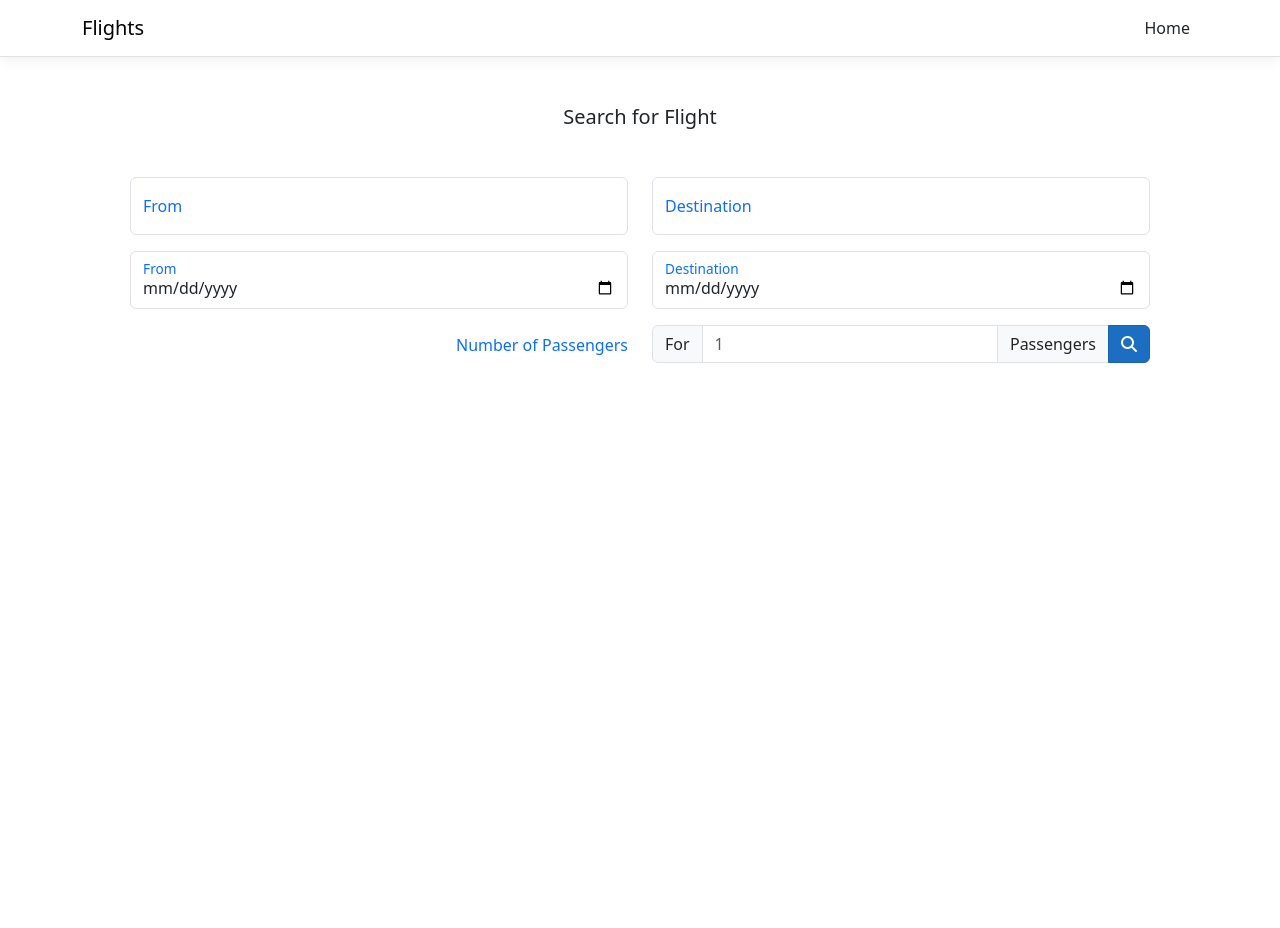
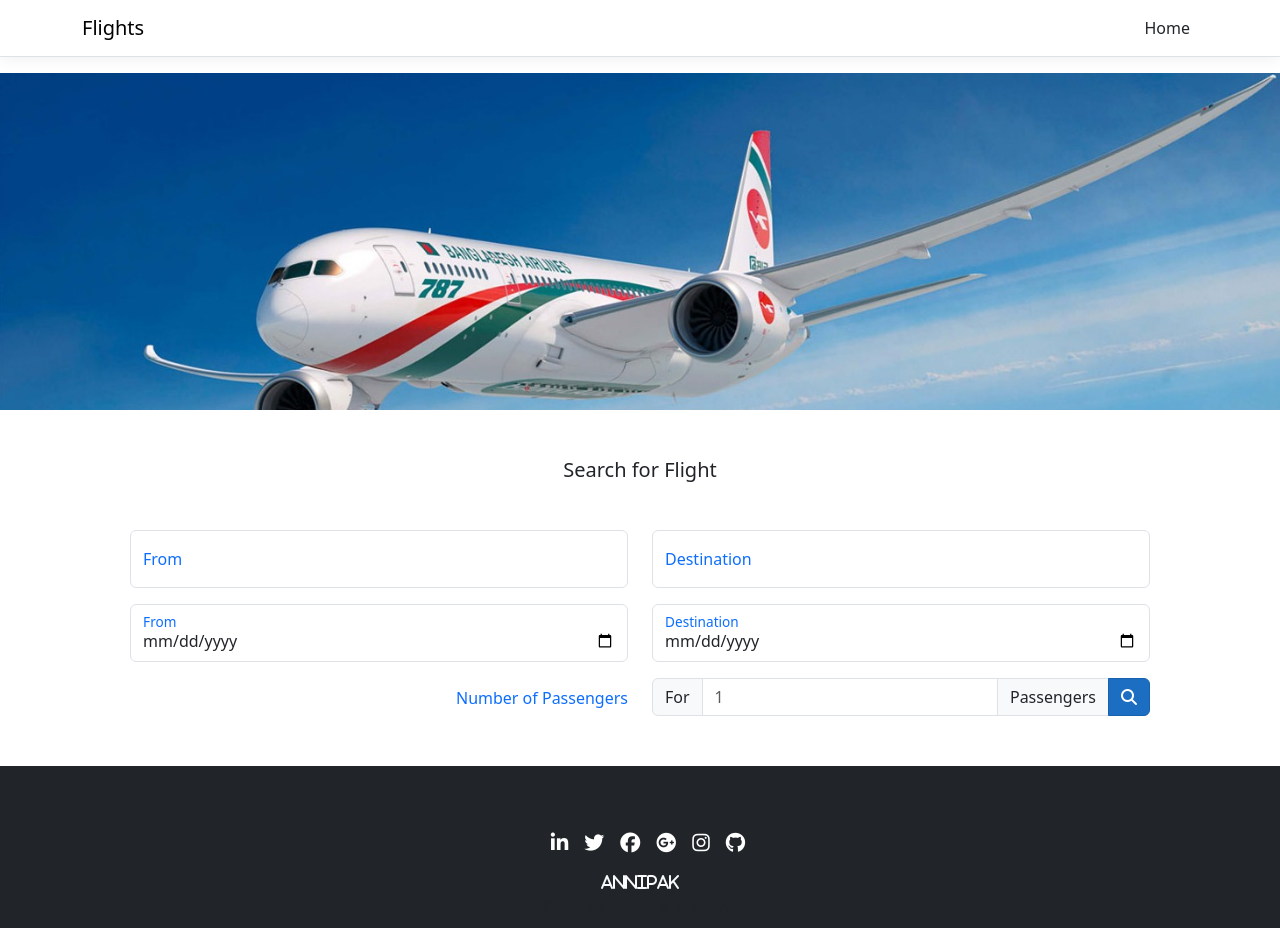
Before and after one commit to aNNiPAk/Flights, an Angular app in the folder Flights/ClientApp/: page / in a window 1280 px wide. Shown: the top 928 px of the page. Before the commit the page ends 800 px from the top, so only its background shows below. Built offline with nearby package versions, Linux system fonts and the light colour scheme.

Commit message:
feat: add style for main pages

```diff
--- /dev/null
+++ b/Flights/ClientApp/src/app/app.component.css
@@ -0,0 +1,29 @@
+.header {
+  background-image: url("/assets/images/plane.jpg");
+  height: 337px;
+  background-size: cover;
+}
+
+.footer {
+  height: 200px;
+}
+.footer a {
+  color: white;
+}
+.header {
+  animation: fadeInAnimation ease 1s;
+  animation-iteration-count: 1;
+  /* animation—fill-mode: -Forwards; */
+}
+
+@keyframes fadelnAnimation {
+  0% {
+    opacity: 0;
+    margin-left: -30px;
+  }
+
+  100% {
+    margin-left: 0px;
+    opacity: 1;
+  }
+}
--- a/Flights/ClientApp/src/app/app.component.html
+++ b/Flights/ClientApp/src/app/app.component.html
@@ -1,6 +1,24 @@
 <body>
   <app-nav-menu></app-nav-menu>
-  <main class="container">
+  <header class="mb-5 header"></header>
+  <div class="container">
     <router-outlet></router-outlet>
-  </main>
+  </div>
+  <footer class="pt-3 footer bg-dark text-light text-center mt-5">
+    <div class="pt-5">
+      <a href="/"><i class="ms-3 fa-lg fab fa-linkedin-in float-lg"></i></a>
+      <a href="/"><i class="ms-3 fa-lg fab fa-twitter"></i></a>
+      <a href="/"><i class="ms-3 fa-lg fab fa-facebook"></i></a>
+      <a href="/"><i class="ms-3 fa-lg fab fa-google-plus"></i></a>
+      <a href="/"><i class="ms-3 fa-lg fab fa-instagram"></i></a>
+      <a href="/"><i class="ms-3 fa-lg fab fa-github"></i></a>
+    </div>
+
+    <div class="mt-3">
+      <i class="fas">aNNiPAk</i>
+    </div>
+    <div class="text-muted">
+      <i>© 2023 Copyright: aNNiPAk </i>
+    </div>
+  </footer>
 </body>
--- a/Flights/ClientApp/src/app/app.component.ts
+++ b/Flights/ClientApp/src/app/app.component.ts
@@ -2,7 +2,8 @@
 
 @Component({
   selector: 'app-root',
-  templateUrl: './app.component.html'
+  templateUrl: './app.component.html',
+  styleUrls: ['./app.component.css'],
 })
 export class AppComponent {
   title = 'app';
```
Also changed, not shown: Flights/ClientApp/src/assets/images/plane.jpg (added).
